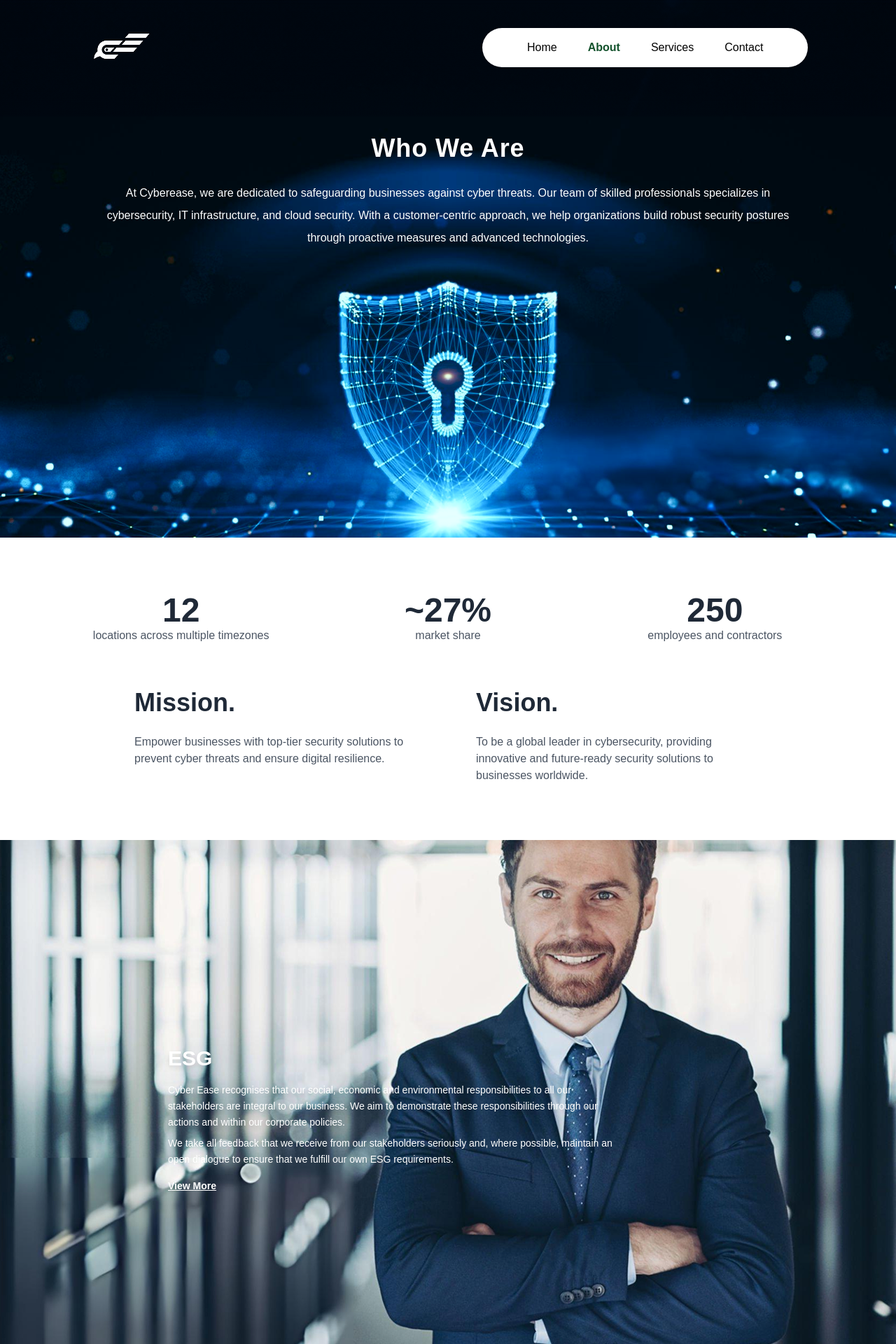
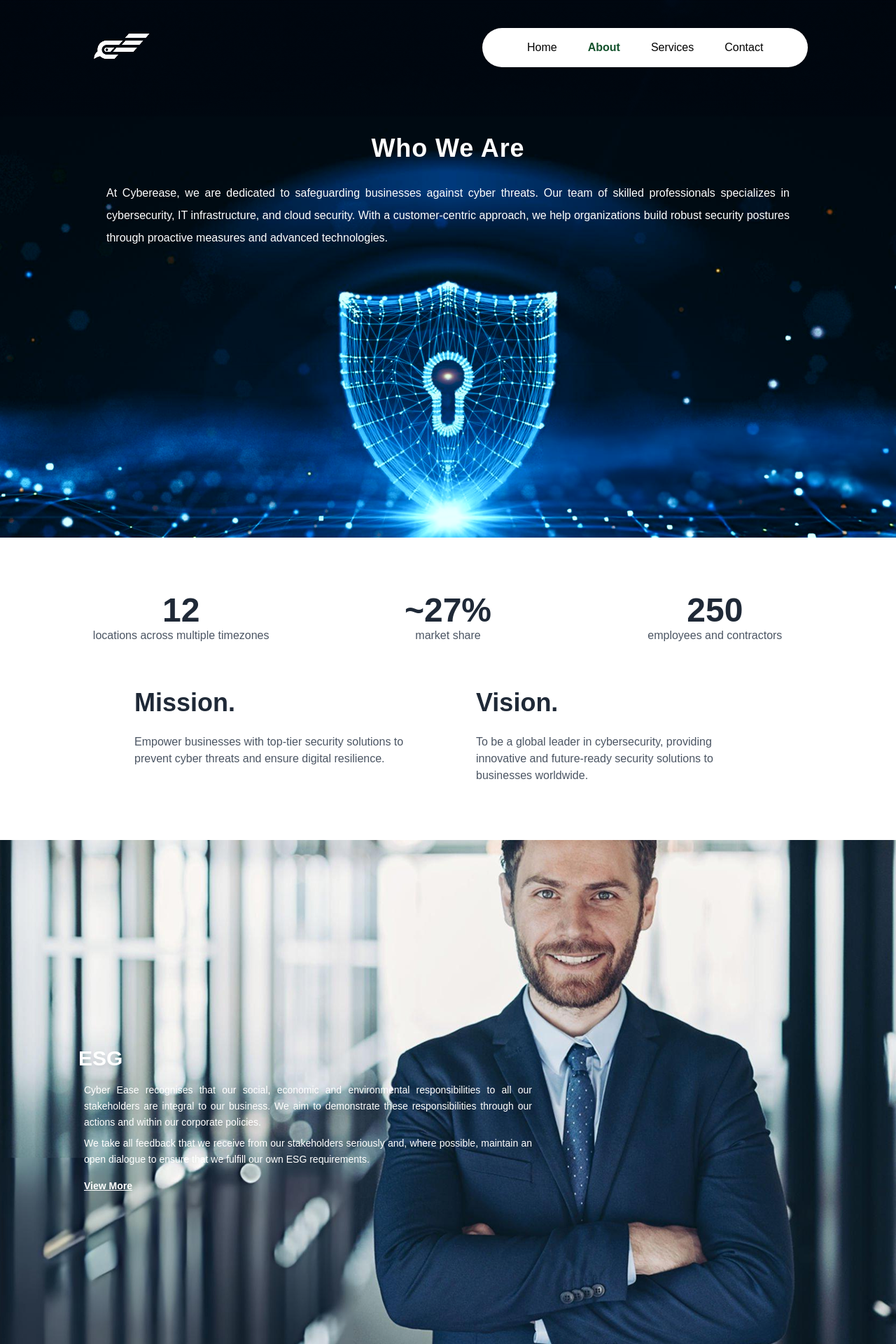
Before and after one commit to moniruzzamanrony/cyber-ease, a React (Vite) app: page /about in a window 1280 px wide. Shown: the top 1920 px of the page at 70% size. Built offline with nearby package versions, Linux system fonts and the light colour scheme; a web font is replaced by a local one.

Commit message:
update code

```diff
--- a/src/pages/Home/About/About/ESGSection/ESGSection.jsx
+++ b/src/pages/Home/About/About/ESGSection/ESGSection.jsx
@@ -10,20 +10,20 @@ const ESGSection = () => {
         <div className="absolute inset-0 "></div>
 
 
-        <div className="relative z-10 max-w-4xl text-white pl-2 lg:pl-60 ">
+        <div className="relative z-10 max-w-3xl text-white pl-2 lg:pl-28 ">
           <h2 className="text-3xl font-bold text-white drop-shadow-lg">ESG</h2>
-          <p className="mt-4 text-sm leading-relaxed text-white drop-shadow-lg">
+          <p className="mt-4 text-sm leading-relaxed text-white drop-shadow-lg text-justify px-2 ">
             Cyber Ease recognises that our social, economic and environmental
             responsibilities to all our stakeholders are integral to our business.
             We aim to demonstrate these responsibilities through our actions and within
             our corporate policies.
           </p>
-          <p className="mt-2 text-sm leading-relaxed">
+          <p className="mt-2 text-sm leading-relaxed text-justify px-2">
             We take all feedback that we receive from our stakeholders seriously and,
             where possible, maintain an open dialogue to ensure that we fulfill our own
             ESG requirements.
           </p>
-          <a href="#" className="mt-4 inline-block text-sm font-semibold underline">
+          <a href="#" className="mt-4 inline-block text-sm font-semibold underline px-2">
             View More
           </a>
         </div>
--- a/src/pages/Home/MembersShips/MembersShips.jsx
+++ b/src/pages/Home/MembersShips/MembersShips.jsx
@@ -53,7 +53,7 @@ const MembersShips = () => {
         </div>
       </div>
       <div>
-        <p className="text-white w-[80%] md:w-[70%] mx-auto text-center text- pt-10">
+        <p className="text-white w-[80%] md:w-[70%] mx-auto text-center text-justify pt-10">
           Partnering with Cyberease has been a game-changer for our business.
           Their innovative solutions and expertise have streamlined our
           operations, significantly reducing manual efforts and improving
--- a/src/pages/Home/Operational/Operational.jsx
+++ b/src/pages/Home/Operational/Operational.jsx
@@ -16,7 +16,7 @@ const Operational = () => {
          Excellence & Scalable </span>
         Solutions
       </p>
-      <p className="mt-4 text-[rgba(0,0,0,0.82)]">
+      <p className="mt-4 text-[rgba(0,0,0,0.82)]  text-justify">
       At Cyberease, we design, deploy, and manage our products with unmatched
         <span className="font-bold"> precision</span>Our cloud
         strategy delivers{" "}
--- a/src/pages/Home/PostEmail/PostEmail.jsx
+++ b/src/pages/Home/PostEmail/PostEmail.jsx
@@ -2,6 +2,8 @@ import { useForm } from "react-hook-form";
 import axios from "axios";
 
 const PostEmail = ({id}) => {
+
+
 
   console.log("id",id);
   const { register, handleSubmit, reset } = useForm();
--- a/src/pages/Home/Seamless/SeamLess.jsx
+++ b/src/pages/Home/Seamless/SeamLess.jsx
@@ -16,7 +16,7 @@ const SeamLess = () => {
           Straight-Through </span>
         Processing
       </p>
-      <p className="mt-4 text-[rgba(0,0,0,0.82)]">
+      <p className="mt-4 text-[rgba(0,0,0,0.82)] text-justify">
         At Cyberease, precision drives our approach to product development and
         management, enabling the delivery of STP solutions tailored to our
         clients' needs. Our
--- a/src/pages/Shared/AboutNav/AboutNav.jsx
+++ b/src/pages/Shared/AboutNav/AboutNav.jsx
@@ -116,7 +116,7 @@ const AboutNav = () => {
             </span>
           </p>
 
-          <p className=" pt-5 lg:leading-[30px] lg:text-left">
+          <p className=" pt-5 lg:leading-[30px] text-left  md:text-justify">
             In today's digital landscape, cybersecurity is not an option—it's a
             necessity. At Cyberease,we provide cutting-edge cybersecurity and IT
             solutions to protect your business from ever-evolving threats.Our
--- a/src/pages/Shared/AboutNavber/AboutNavber.jsx
+++ b/src/pages/Shared/AboutNavber/AboutNavber.jsx
@@ -111,7 +111,7 @@ const AboutNavber = () => {
           <p className="text-4xl 2xl:text-5xl font-bold mb-2 tracking-wide">
             Who We Are
           </p>
-          <p className="pt-5 lg:leading-loose">
+          <p className="pt-5 lg:leading-loose text-justify">
             At Cyberease, we are dedicated to safeguarding businesses against
             cyber threats. Our team of skilled professionals specializes in
             cybersecurity, IT infrastructure, and cloud security. With a
--- a/src/pages/Shared/Navber/Navber.jsx
+++ b/src/pages/Shared/Navber/Navber.jsx
@@ -7,7 +7,7 @@ import { FaBarsStaggered } from "react-icons/fa6";
 const Navber = () => {
   return (
     <div
-      className="relative bg-cover bg-center h-[768px]  "
+      className="relative bg-cover bg-center h-screen  "
       style={{ backgroundImage: `url(${background})` }}
     >
       {/* Navbar Icons (Top Section) */}
--- a/src/pages/Shared/TachNav/TachNav.jsx
+++ b/src/pages/Shared/TachNav/TachNav.jsx
@@ -1,4 +1,4 @@
-import { useState, useEffect } from "react";
+import { useState } from "react";
 import { Link, useLocation } from "react-router-dom";
 import { FiMenu, FiX } from "react-icons/fi";
 import background from "/image/tach.png";
@@ -22,7 +22,7 @@ const TachNav= () => {
 
   return (
 <div
-  className="relative flex items-center justify-center bg-cover bg-center h-[768px] text-center"
+  className="relative flex items-center justify-center bg-cover bg-center h-screen text-center"
   style={{ backgroundImage: `url(${background})` }}
 
 >
@@ -107,7 +107,7 @@ const TachNav= () => {
       <p className="text-3xl 2xl:text-5xl font-bold mb-2 tracking-wide text-left drop-shadow-lg lg:pl-32">
       Protect<span className="text-[#00643C]">.</span> Secure<span className="text-[#00643C]">.</span> Thrive<span className="text-[#00643C]">.</span>
       </p>
-      <p className="pt-5 text-left text-white drop-shadow-lg lg:pl-32 lg:leading-loose  ">
+      <p className="pt-5 text-justify text-white drop-shadow-lg lg:pl-32 lg:leading-loose  ">
       At Cyberease, we stand as an independent technology vendor dedicated to delivering maximum value to our clients. Our best-in-class solutions and accompanying services cover the entire structured product value chain, ensuring comprehensive support at every stage.
       Our unwavering commitment drives us to consistently benchmark our technologies against evolving client needs and industry standards, staying ahead of market demands and surpassing competitors' offerings.
       </p>
--- a/src/pages/Tech/TestimonialSection/TestimonialSection.jsx
+++ b/src/pages/Tech/TestimonialSection/TestimonialSection.jsx
@@ -18,7 +18,7 @@ const TestimonialSection = () => {
         </div>
 
         {/* Testimonial Text */}
-        <p className="mt-6 text-gray-700 text-lg leading-relaxed">
+        <p className="mt-6 text-gray-700 text-lg leading-relaxed text-justify">
         Partnering with Cyberease has been a game-changer for our business. Their innovative solutions and expertise have streamlined our operations, significantly reducing manual efforts and improving efficiency. The team's commitment to understanding our unique challenges and delivering tailored results is truly commendable. Cyberease is more than a service provider—they are a trusted partner in our growth journey.
         </p>
 
```
